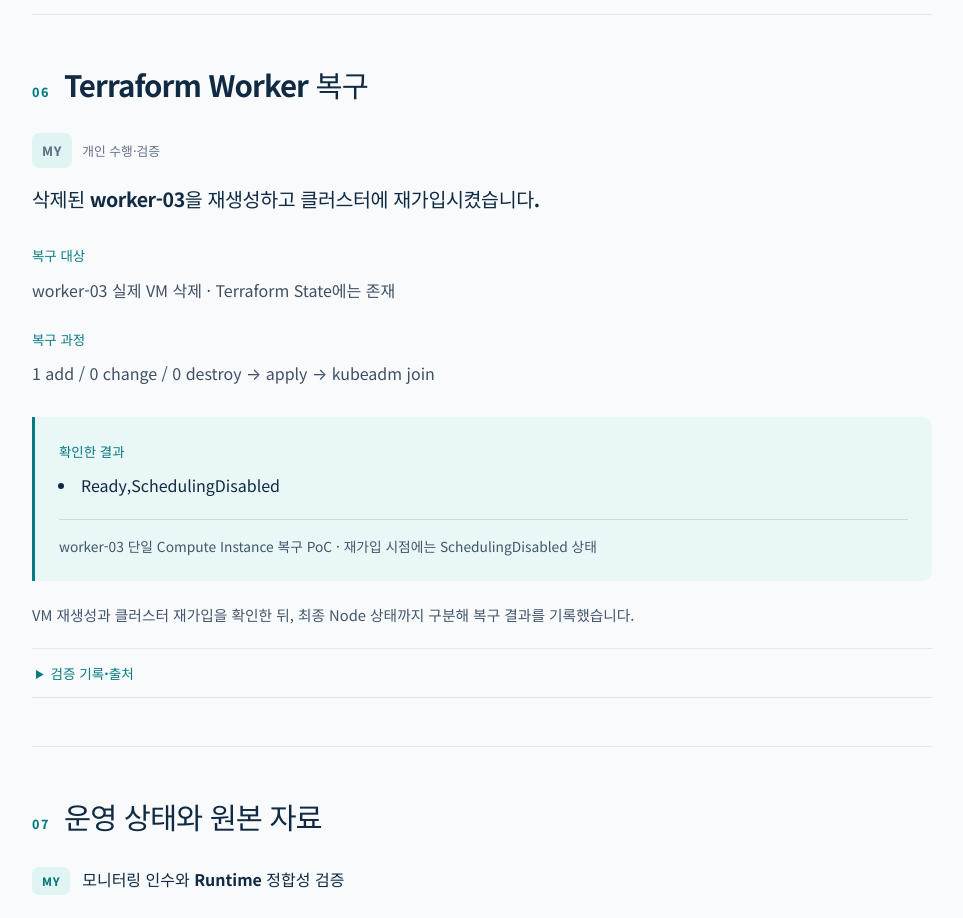
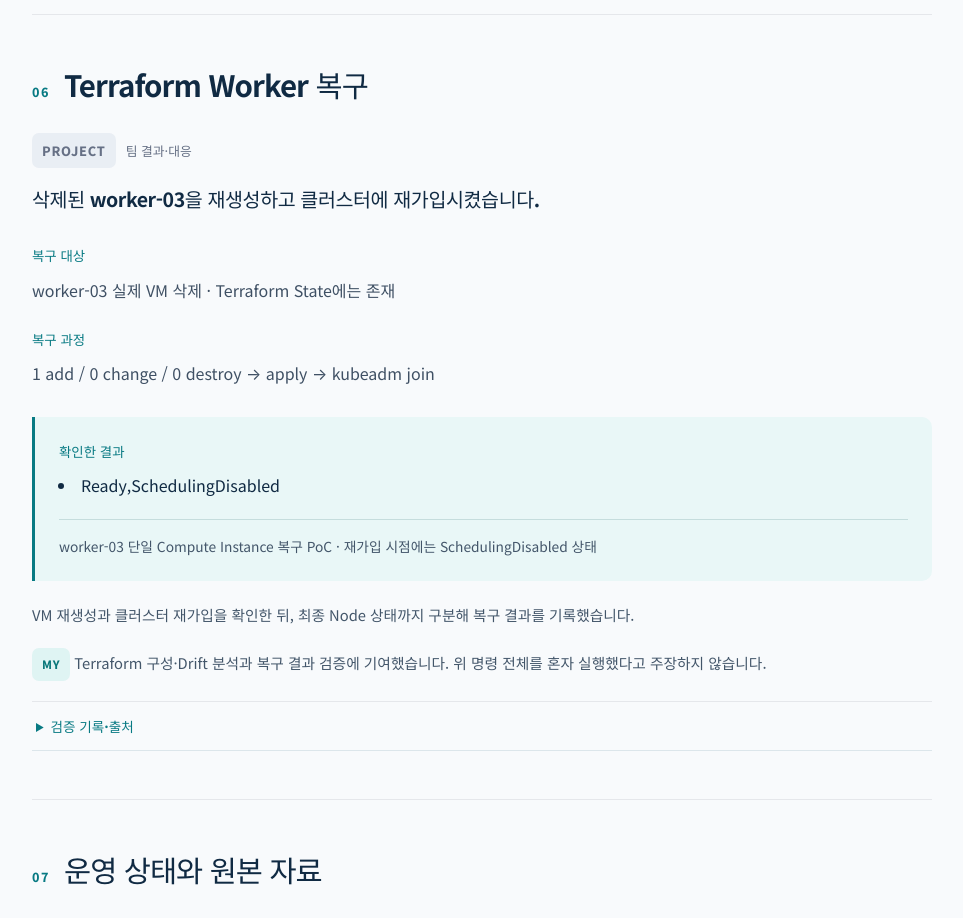
Before and after one commit to wkfkeha784-pixel/cloud-infra-portfolio, a React (Vite) app: page /projects/durian in a window 1280 px wide. Shown: the part 4740-5658 px from the top of the page, without its empty margins (298-1261 px from the left). Built offline with nearby package versions, Linux system fonts and the light colour scheme.

Commit message:
fix(portfolio): distinguish Durian team worker recovery from personal verification

```diff
--- a/src/pages/DurianDetail.tsx
+++ b/src/pages/DurianDetail.tsx
@@ -185,13 +185,14 @@
           </CaseSection>
 
           <CaseSection section={workerRecovery}>
-            <article className="durian-case" aria-label="Terraform Worker 개인 복구 사례">
-              <CaseLead title={durianReading.cases.worker.title} scope="MY" />
+            <article className="durian-case" aria-label="Terraform Worker 팀 복구 기록과 개인 검증 범위">
+              <CaseLead title={durianReading.cases.worker.title} scope="PROJECT" />
               {durianReading.workerRecovery.facts.slice(0, 2).map((fact) => (
                 <CaseCopy key={fact.label} label={fact.label}><p>{fact.value}</p></CaseCopy>
               ))}
               <CaseResult facts={[durianReading.workerRecovery.facts[2].value]} condition={durianReading.workerRecovery.note} />
               <p className="durian-lesson">{durianReading.cases.worker.lesson}</p>
+              <p className="durian-lesson"><Badge>MY</Badge> Terraform 구성·Drift 분석과 복구 결과 검증에 기여했습니다. 위 명령 전체를 혼자 실행했다고 주장하지 않습니다.</p>
               <CaseSource source={durianReading.workerRecovery.source} />
             </article>
           </CaseSection>
```
